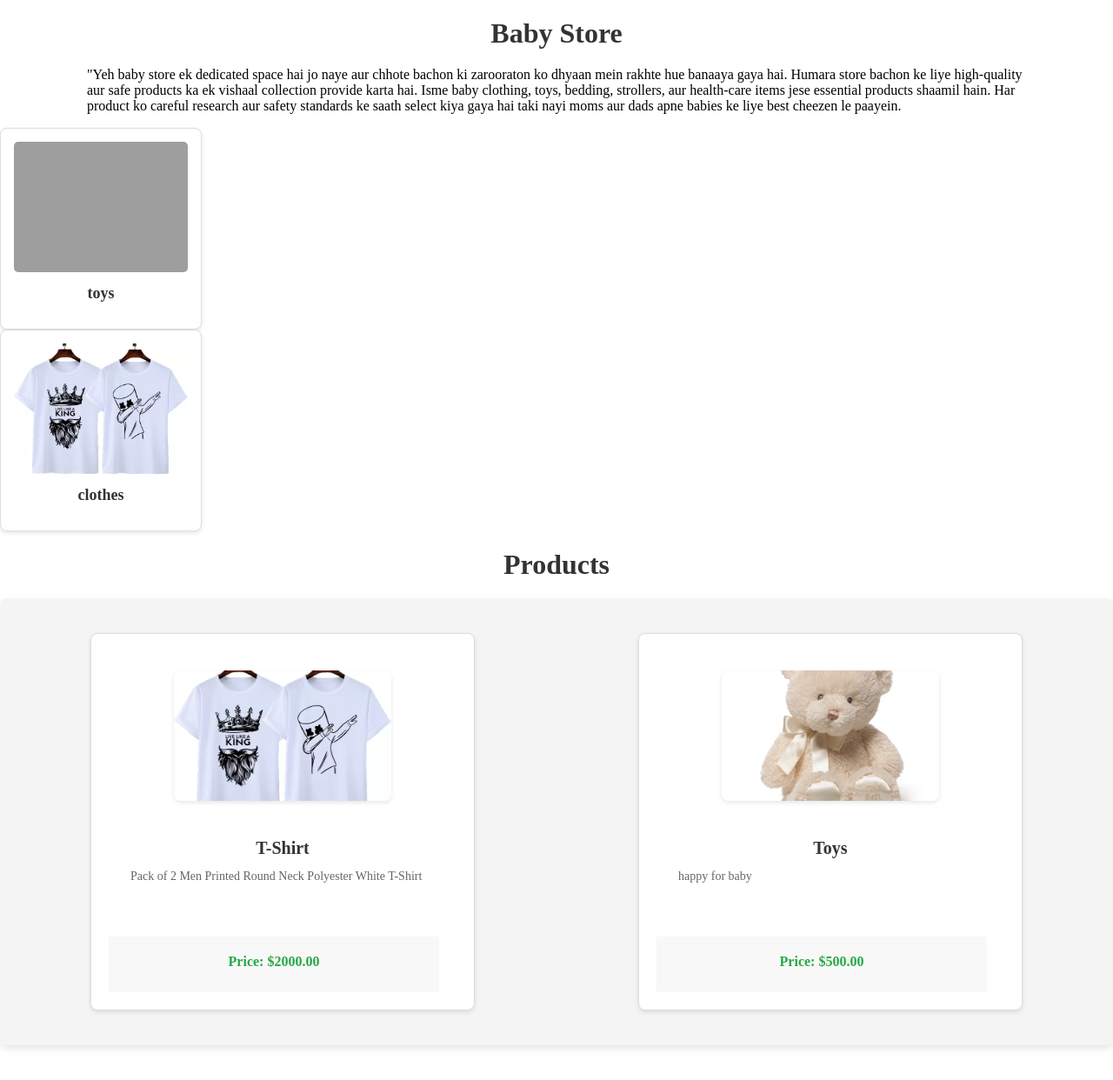
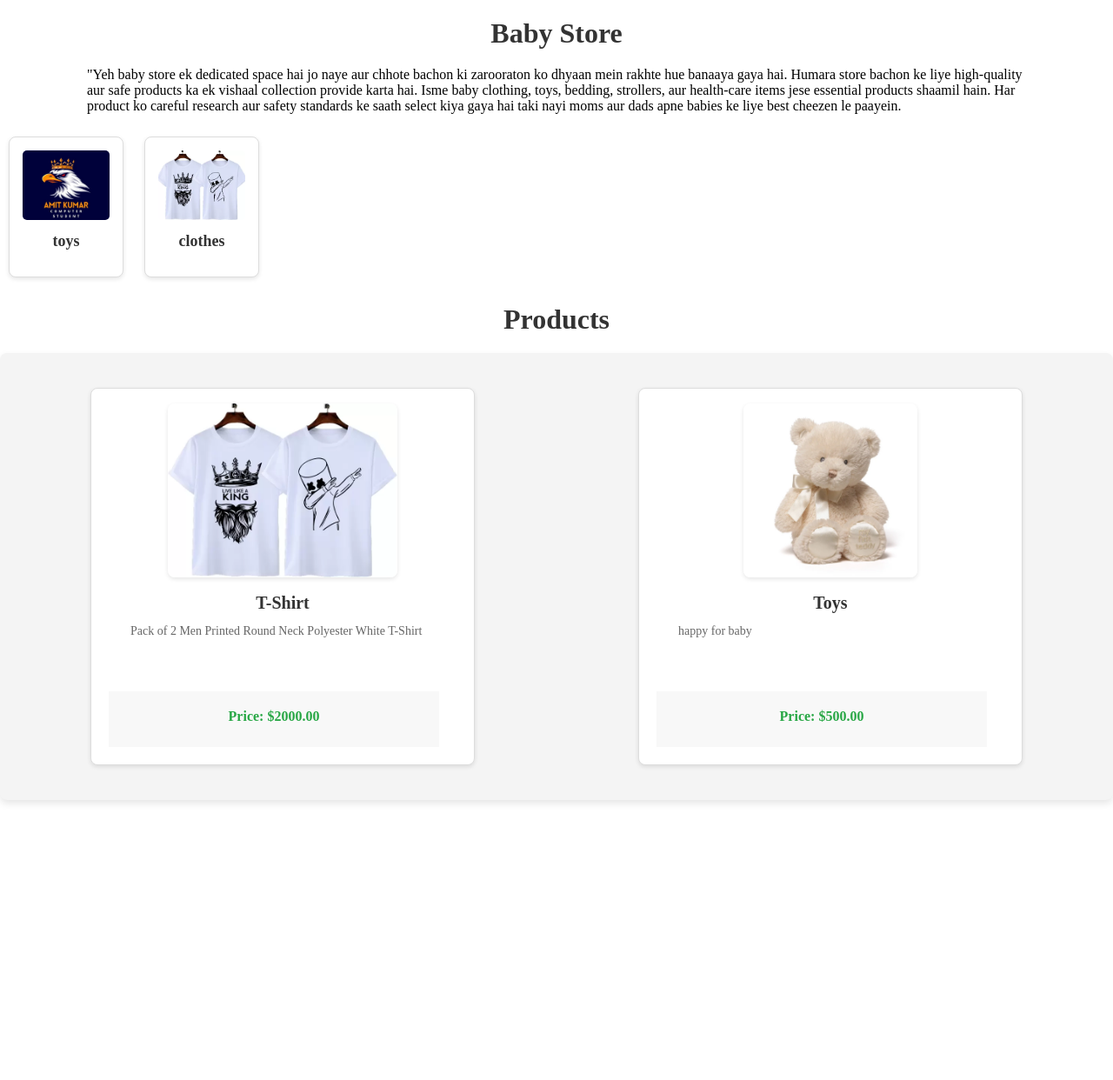
Before and after one commit to mitvr006/Baby_Store, a Django app: page / in a window 1280 px wide. Shown: the part 66-1308 px from the top of the page at 87% size. Run offline with Django 5.2, Linux system fonts and the light colour scheme; data comes from the database, SQL or seed files in the repository; grey boxes are pictures that could not be loaded.

Commit message:
products pages is change the css .

```diff
--- a/mycutie/templates/shoped.html
+++ b/mycutie/templates/shoped.html
@@ -57,8 +57,8 @@
         }
 
         .product-image img {
-            width: 250px;
-            height: 150px;
+            width: 100%;
+            height: 200px;
             object-fit: cover;
             border-radius: 8px;
             box-shadow: 0 2px 5px rgba(0, 0, 0, 0.1);
@@ -117,14 +117,17 @@
 
 
         .category {
+            display: inline-block;
+            margin: 10px;
+            cursor: pointer;
+            transition: transform 0.2s, box-shadow 0.2s;
             text-align: center;
             background-color: #fff;
             border: 1px solid #ddd;
             border-radius: 8px;
             padding: 15px;
-            width: 200px;
+            width: 100px;
             box-shadow: 0 2px 5px rgba(0, 0, 0, 0.1);
-            transition: transform 0.2s, box-shadow 0.2s;
         }
 
         .category:hover {
@@ -134,7 +137,7 @@
 
         .category img {
             width: 100%;
-            height: 150px;
+            height: 80px;
             object-fit: cover;
             border-radius: 5px;
         }
```
Also changed, not shown: mycutie/media/categories/EAGLE_LOGO.jpg (added).
